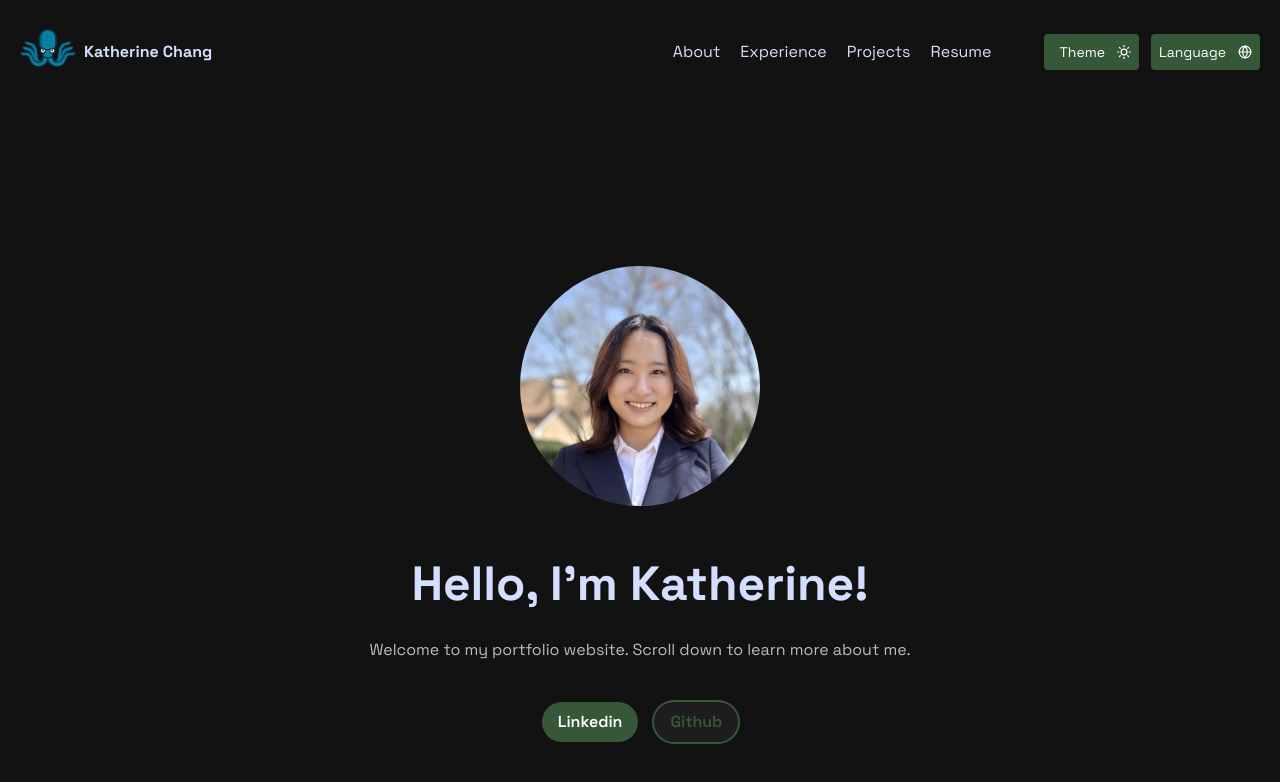
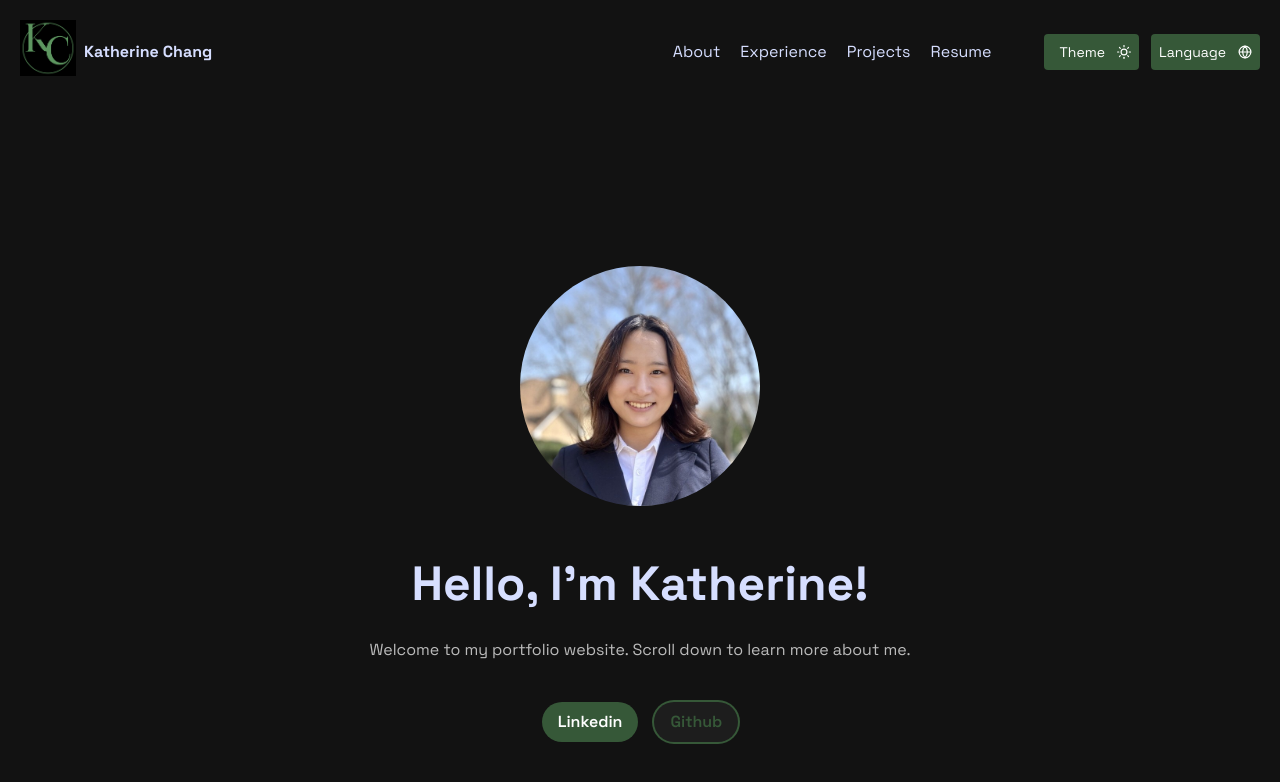
Before and after one commit to katc1213/portfolio-web, a Next.js app: page /en in a window 1280 px wide. Shown: the top 782 px of the page. Built offline with nearby package versions, Linux system fonts and the light colour scheme.

Commit message:
add logo

```diff
--- a/src/app/[locale]/components/Header.tsx
+++ b/src/app/[locale]/components/Header.tsx
@@ -3,7 +3,7 @@
 import { useTranslations } from 'next-intl'
 import { FC, useState, useEffect } from 'react'
 import GithubIcon from '../../icons/github'
-import LogoIcon from '../../icons/logo'
+//import LogoIcon from '../../icons/logo'
 import LangSwitcher from './LangSwitcher'
 import ThemeSwitch from './ThemeSwitch'
 
@@ -33,9 +33,9 @@
       <div className='mx-auto flex max-w-screen-2xl flex-row items-center justify-between p-5'>
         <Link lang='en' href='/'>
           <div className='flex flex-row items-center'>
-            <div className='mb-2 h-14 w-14'>
-              <LogoIcon />
-            </div>
+              <div className='mb-2 h-14 w-14'>
+                <img src='/logo.png' alt='Logo' className='h-full w-full object-contain' />
+              </div>
             <strong className='mx-2 select-none'>Katherine Chang</strong>
           </div>
         </Link>
```
Also changed, not shown: public/logo.png (renamed from src/app/icons/K.png).
